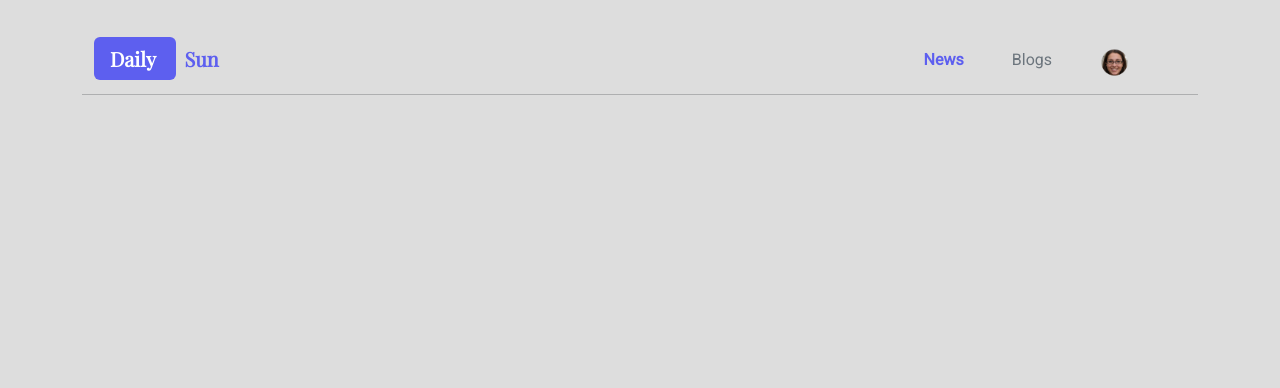
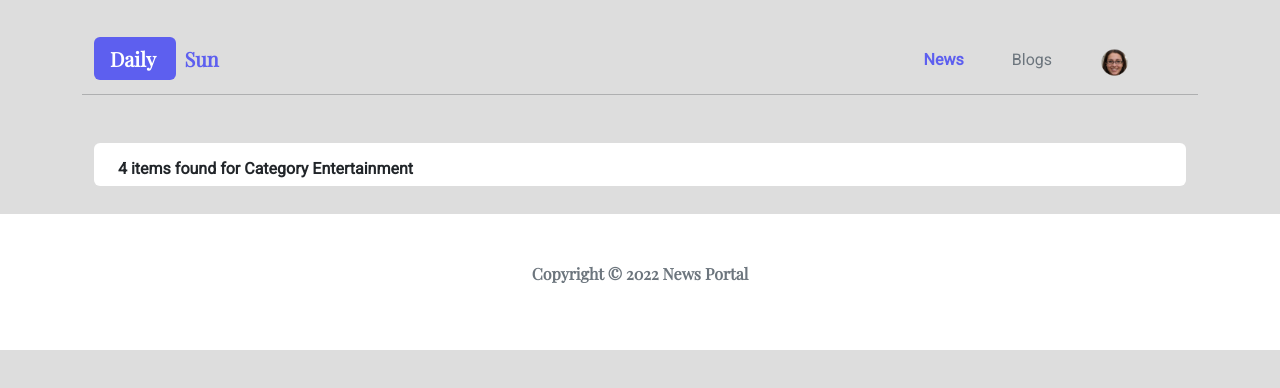
Before and after one commit to RamisaBinteAzad/newsPortal-DailySun, a plain HTML site: page index.html in a window 1280 px wide. Drawn offline with nearby package versions, Linux system fonts and the light colour scheme; no server answers.

Commit message:
Footer Added

```diff
--- a/index.html
+++ b/index.html
@@ -66,6 +66,11 @@
         </div>
       </nav>
     </section>
+    <section class="container number-of-CategoryNews">
+      <div class="w-100 mt-3 rounded-2 bg-white d-flex justify-content-start align-items-center">
+        <h6 class="ps-4 text-dark pt-3 fw-bold ">4 items found for Category Entertainment</h6>
+      </div>
+    </section>
     <section class="container">
       <div class="mt-1 row row-cols-1 row-cols-sm-1  row-cols-md-1 row-cols-lg-1 g-4" id="news-details-container">
 
@@ -85,7 +90,7 @@
               <h5 class=" pt-4 fw-bold text-color font-family-style " id="newsDetailModalLabel"></h5>
               <button type="button" class="btn-close" data-bs-dismiss="modal" aria-label="Close"></button>
             </div>
-                  <div  id="news-details" class="modal-body">
+            <div id="news-details" class="modal-body">
 
             </div>
             <div class="modal-footer">
@@ -97,6 +102,14 @@
       </div>
     </section>
   </main>
+
+  <footer class="mx-auto px-auto container-fluid p-5 h-100 bg-white">
+
+    <div class="  container h-100 d-flex justify-content-center align-items-center">
+      <p class="font-family-style text-secondary text-center ">Copyright &copy; 2022 News Portal</p>
+    </div>
+
+  </footer>
   <script src="https://cdn.jsdelivr.net/npm/bootstrap@5.2.0/dist/js/bootstrap.bundle.min.js"
     integrity="sha384-A3rJD856KowSb7dwlZdYEkO39Gagi7vIsF0jrRAoQmDKKtQBHUuLZ9AsSv4jD4Xa"
     crossorigin="anonymous"></script>
```
Also changed, not shown: js/news.js (+2 -12 lines). Lines whose indentation alone changed are shown as unchanged.
